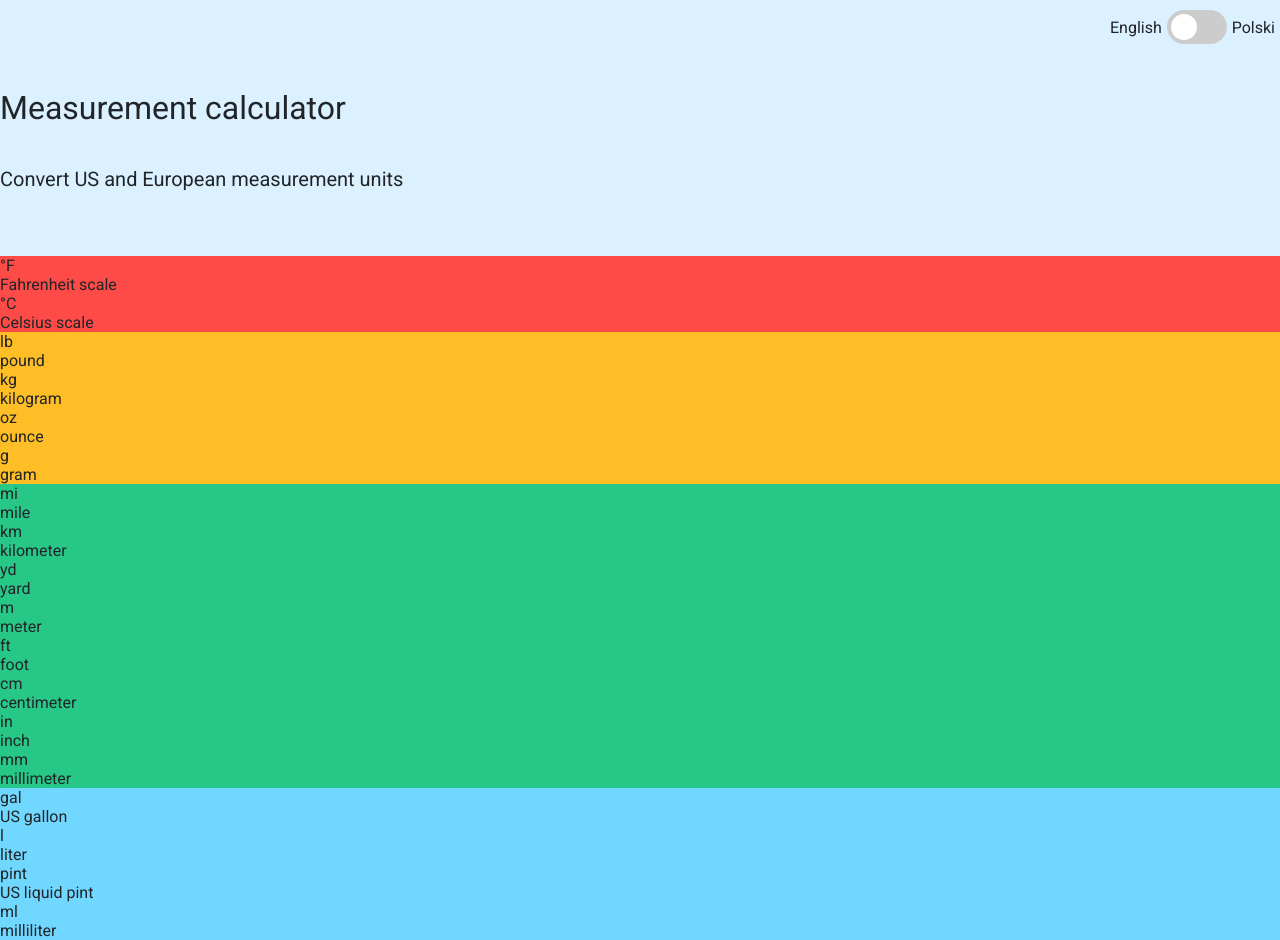
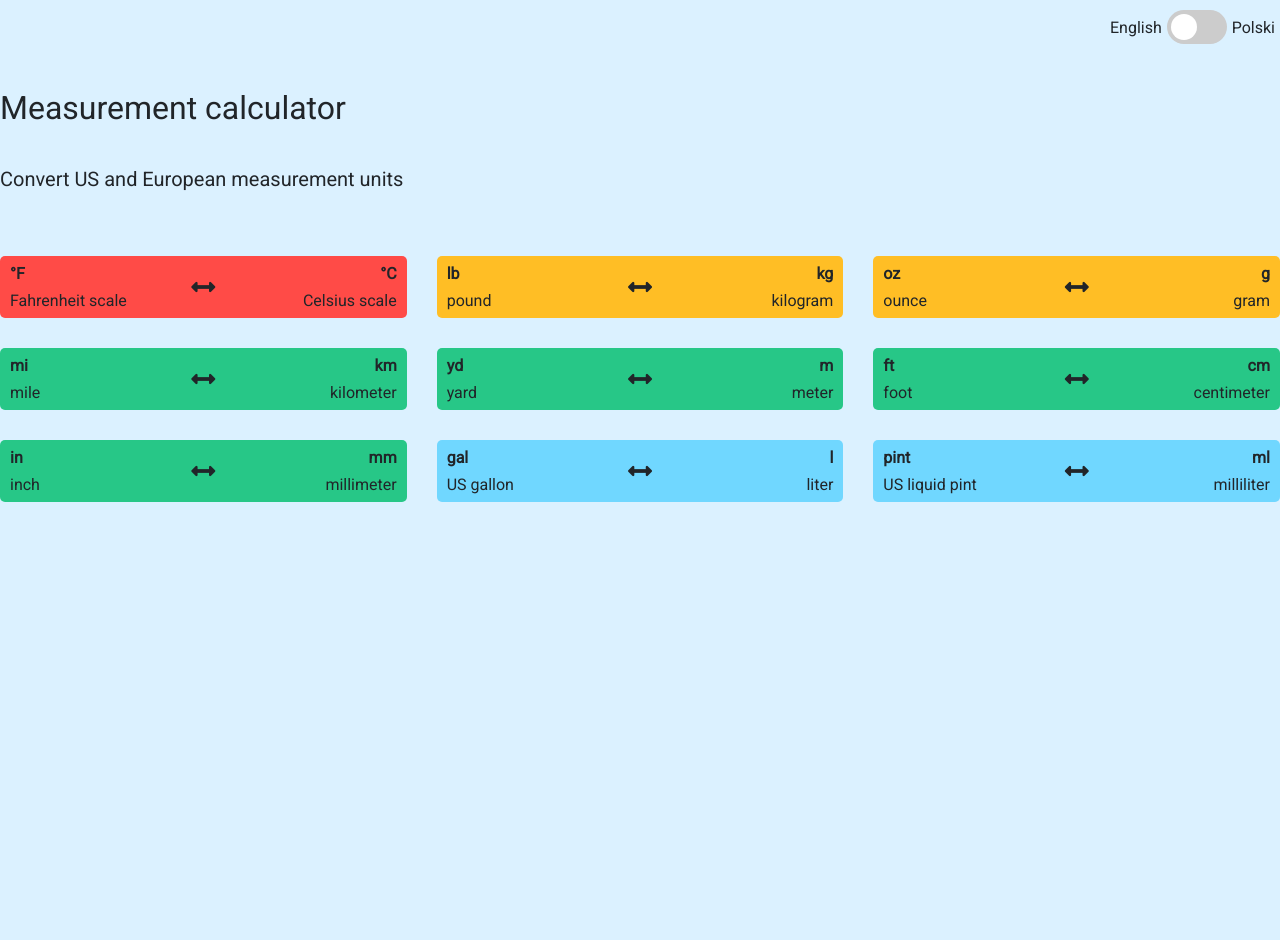
Before and after one commit to danielkoban/measurement-calculator, a Vue app: page / in a window 1280 px wide. After the commit the page ends 800 px from the top, so only its background shows below. Built offline with nearby package versions, Linux system fonts and the light colour scheme.

Commit message:
add style to MeasureButton component

```diff
--- a/src/components/EnMeasureButton.vue
+++ b/src/components/EnMeasureButton.vue
@@ -1,12 +1,13 @@
 <template>
-  <div>
+  <div class="buttonWrapper">
     <div v-bind:key="item.id" class="measureButton" v-for="item in items">
       <div>
-        <p>{{item.usMeasureSymbol}}</p>
+        <p class="measureButton__symbol--bold">{{item.usMeasureSymbol}}</p>
         <p>{{item.usMeasureName}}</p>
       </div>
+      <i class="fas fa-arrows-alt-h measureButton__icon"></i>
       <div>
-        <p>{{item.euMeasureSymbol}}</p>
+        <p class="measureButton__symbol--bold measureButton__symbol--right">{{item.euMeasureSymbol}}</p>
         <p>{{item.euMeasureName}}</p>
       </div>
     </div>
@@ -26,9 +27,22 @@ export default {
 };
 </script>
 
-<style scoped>
+<style>
+.buttonWrapper {
+  display: grid;
+  grid-template-columns: 1fr 1fr 1fr;
+  grid-gap: 30px;
+}
+
 .measureButton {
+  position: relative;
+  display: flex;
+  justify-content: space-between;
+  padding: 8px 10px;
+  align-items: center;
+  border-radius: 5px;
   cursor: pointer;
+  transition: all 0.4s;
 }
 
 .measureButton:nth-of-type(1) {
@@ -51,4 +65,42 @@ export default {
 .measureButton:nth-of-type(9) {
   background: #70d7ff;
 }
+
+.measureButton:hover {
+  /*filter: saturate(125%);*/
+  /*animation: move 1s ease;*/
+  padding: 0 30px;
+}
+
+.measureButton__symbol--bold {
+  margin-bottom: 8px;
+  font-weight: bold;
+}
+
+.measureButton__symbol--right {
+  text-align: right;
+}
+
+.measureButton__icon {
+  position: absolute;
+  top: 50%;
+  left: 50%;
+  transform: translate(-50%, -50%);
+  font-size: 1.5rem;
+}
+
+@keyframes move {
+  0 % {
+    transform: translate(-50%, -50%);
+  }
+  33.33% {
+    transform: translate(-150%, -50%);
+  }
+  66.66% {
+    transform: translate(100%, -50%);
+  }
+  100% {
+    transform: translate(-50%, -50%);
+  }
+}
 </style>
--- a/src/components/PlMeasureButton.vue
+++ b/src/components/PlMeasureButton.vue
@@ -1,12 +1,13 @@
 <template>
-  <div>
+  <div class="buttonWrapper">
     <div v-bind:key="item.id" class="measureButton" v-for="item in items">
       <div>
-        <p>{{item.usMeasureSymbol}}</p>
+        <p class="measureButton__symbol--bold">{{item.usMeasureSymbol}}</p>
         <p>{{item.usMeasureName}}</p>
       </div>
+      <i class="fas fa-arrows-alt-h measureButton__icon"></i>
       <div>
-        <p>{{item.euMeasureSymbol}}</p>
+        <p class="measureButton__symbol--bold measureButton__symbol--right">{{item.euMeasureSymbol}}</p>
         <p>{{item.euMeasureName}}</p>
       </div>
     </div>
@@ -26,29 +27,5 @@ export default {
 };
 </script>
 
-<style scoped>
-.measureButton {
-  cursor: pointer;
-}
-
-.measureButton:nth-of-type(1) {
-  background: #ff4b47;
-}
-
-.measureButton:nth-of-type(2),
-.measureButton:nth-of-type(3) {
-  background: #ffbe25;
-}
-
-.measureButton:nth-of-type(4),
-.measureButton:nth-of-type(5),
-.measureButton:nth-of-type(6),
-.measureButton:nth-of-type(7) {
-  background: #27c787;
-}
-
-.measureButton:nth-of-type(8),
-.measureButton:nth-of-type(9) {
-  background: #70d7ff;
-}
+<style>
 </style>
```
